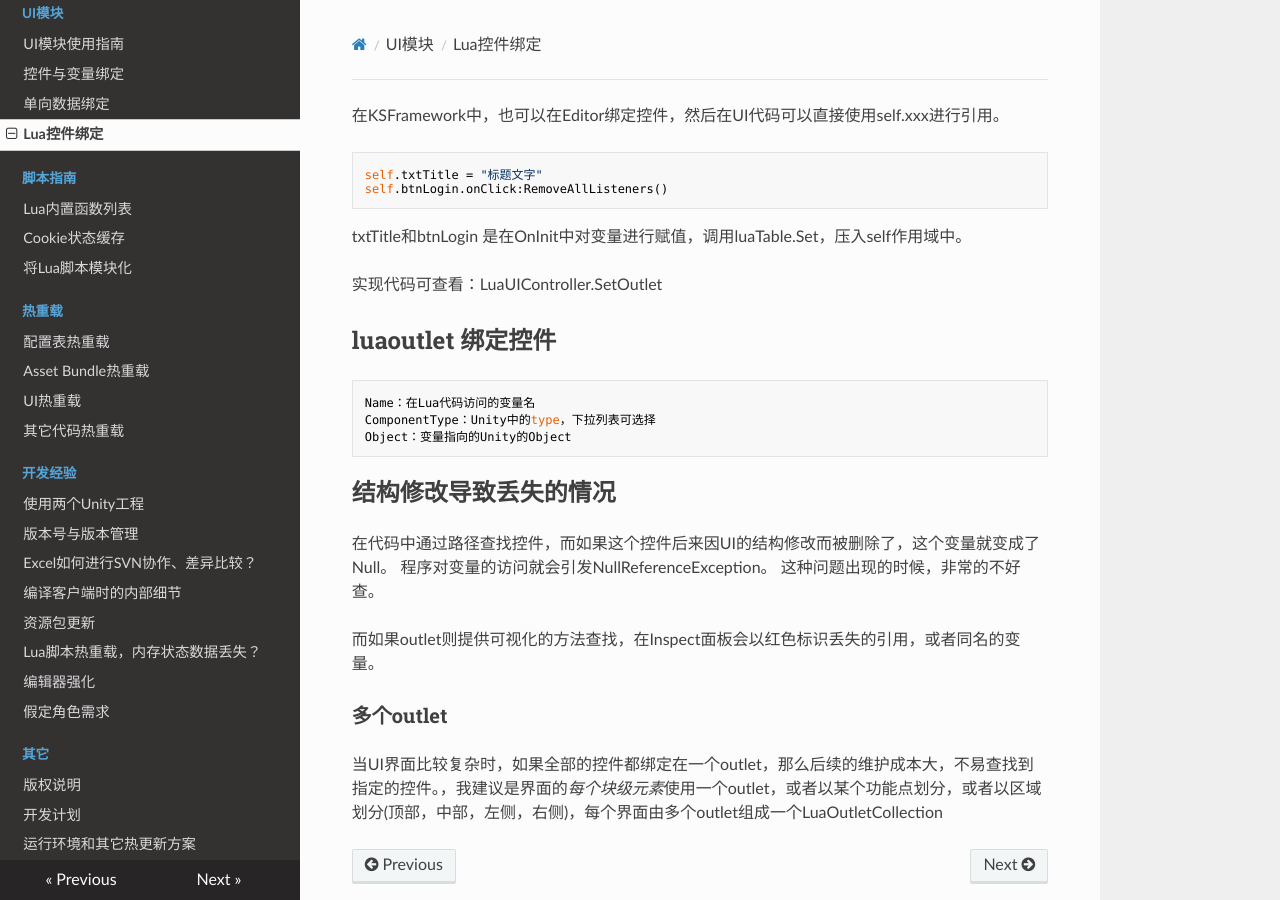
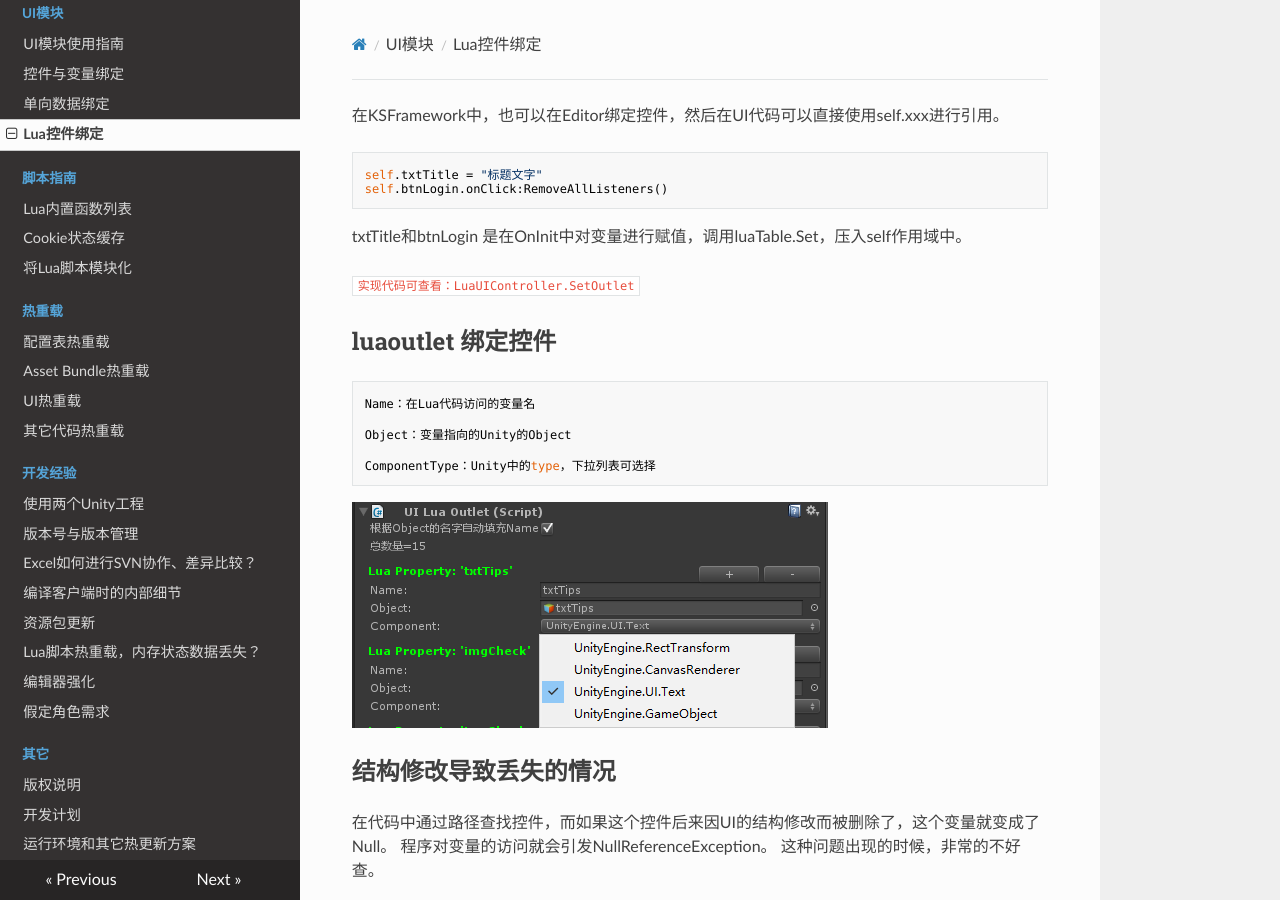
Before and after one commit to mr-kelly/KSFramework, an MkDocs documentation site: the page built from docs/ui/lua-outlet.md, in a window 1280 px wide and 900 px high. Built offline with MkDocs 1.6.1, drawn with Linux system fonts in a browser that asks for light colours; nearby versions of some CDN libraries; old or Windows-style settings are respelled for this version of MkDocs.

Commit message:
添加配图

````diff
--- a/docs/ui/lua-outlet.md
+++ b/docs/ui/lua-outlet.md
@@ -8,19 +8,21 @@ self.btnLogin.onClick:RemoveAllListeners()
 
 txtTitle和btnLogin 是在OnInit中对变量进行赋值，调用luaTable.Set，压入self作用域中。
 
-实现代码可查看：LuaUIController.SetOutlet
+`实现代码可查看：LuaUIController.SetOutlet`
 
 ## luaoutlet 绑定控件
 
 ```lua
 Name：在Lua代码访问的变量名
+
+Object：变量指向的Unity的Object
+
 ComponentType：Unity中的type，下拉列表可选择
-Object：变量指向的Unity的Object
 ```
 
 
 
-
+![](../images/ui/luaoutlet.png)
 
 ## 结构修改导致丢失的情况
 
````
Also changed, not shown: other parts of docs/ui/lua-outlet.md (+4 -0 lines), docs/images/ui/luaoutlet-collection.png (added), docs/images/ui/luaoutlet.png (added), docs/images/ui/outlet-error.png (added).
